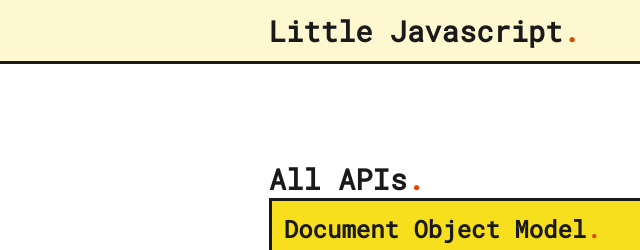
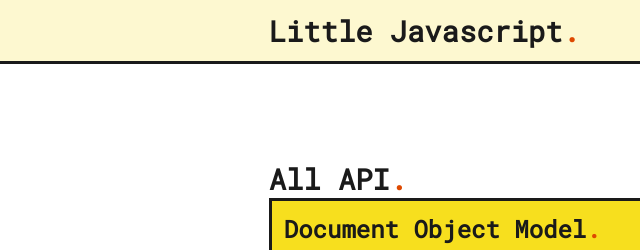
Before and after one commit to Paul-Mallet/Little-Javascript, a plain HTML site: page index.html in a window 1280 px wide. Shown: the top 250 px of the page, 0-640 px from the left. Drawn offline with Linux system fonts and the light colour scheme.

Commit message:
Removed simple char in h1

```diff
--- a/index.html
+++ b/index.html
@@ -16,7 +16,7 @@
     </header>
     <main>
         <section>
-            <h1>All APIs<span>.</span></h1>
+            <h1>All API<span>.</span></h1>
             <div class="table">
                 <div class="dom">
                     <h2>Document Object Model<span>.</span></h2>
```
